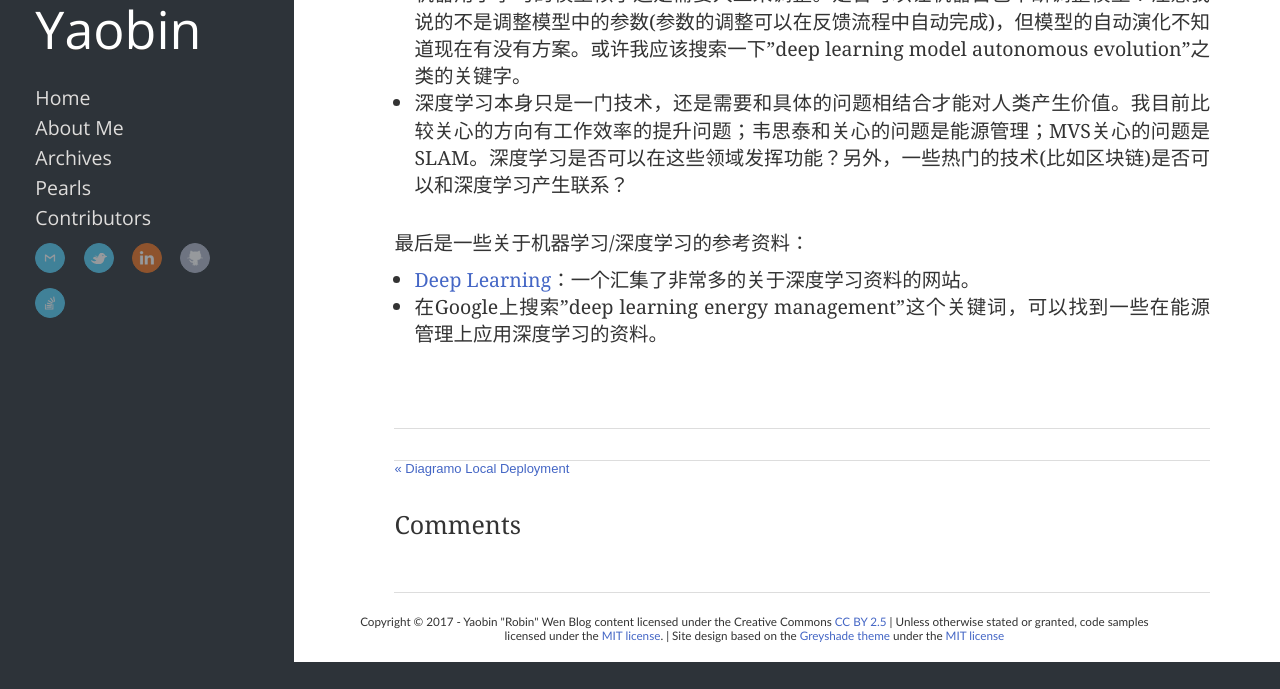
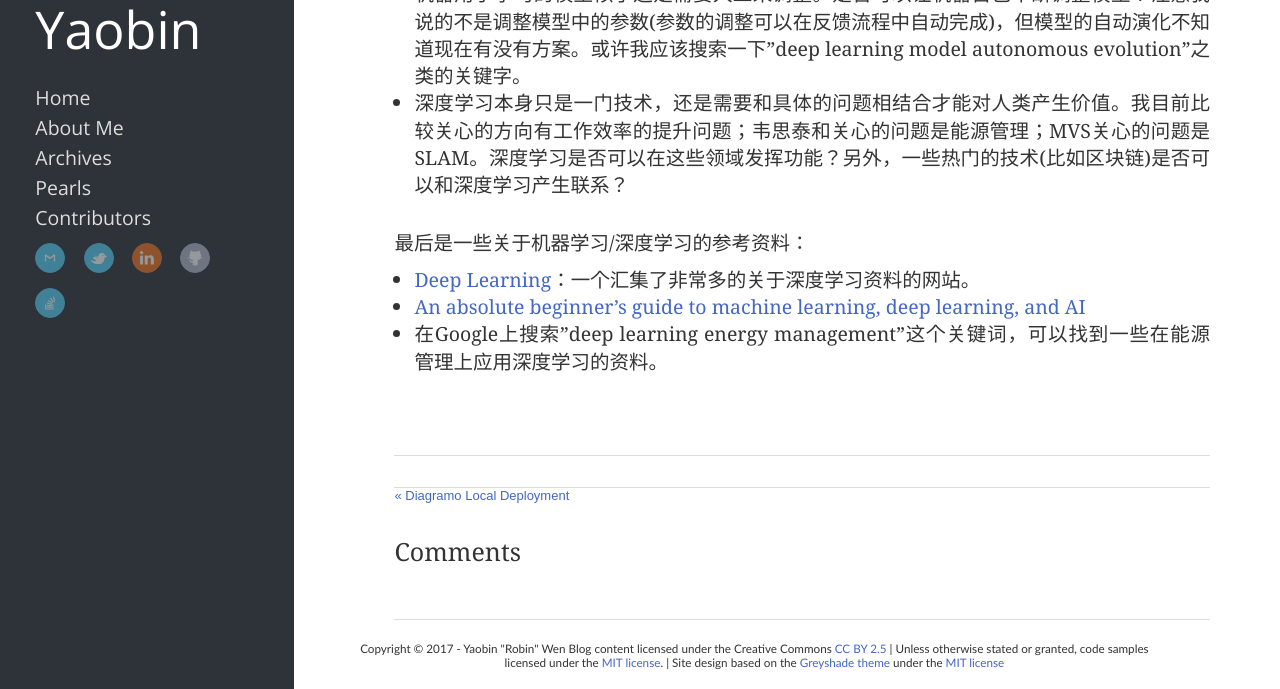
Before and after one commit to Tianhao25/yaobinwen.github.io, a Jekyll site: the page built from _posts/2017/2017-01-14-Deep-learning-peek.md, in a window 1280 px wide and 900 px high, scrolled down 2586 px, cut to the strip 211-900 px from the top of the window. Built offline with Jekyll 4.4.1, drawn with Linux system fonts in a browser that asks for light colours; nearby versions of some CDN libraries; comment, search, counter and statistics services are not loaded; before the commit the page ends 3459 px from its top, so only the background shows below that.

Commit message:
Update post.

```diff
--- a/_posts/2017/2017-01-14-Deep-learning-peek.md
+++ b/_posts/2017/2017-01-14-Deep-learning-peek.md
@@ -51,4 +51,5 @@ a代表的是输入信息(input)，也可以称之为特征(feature)。w代表
 最后是一些关于机器学习/深度学习的参考资料：
 
 * [Deep Learning](http://deeplearning.net/)：一个汇集了非常多的关于深度学习资料的网站。
+* [An absolute beginner’s guide to machine learning, deep learning, and AI](https://www.techinasia.com/ai-machine-deep-learning)
 * 在Google上搜索"deep learning energy management"这个关键词，可以找到一些在能源管理上应用深度学习的资料。
```
